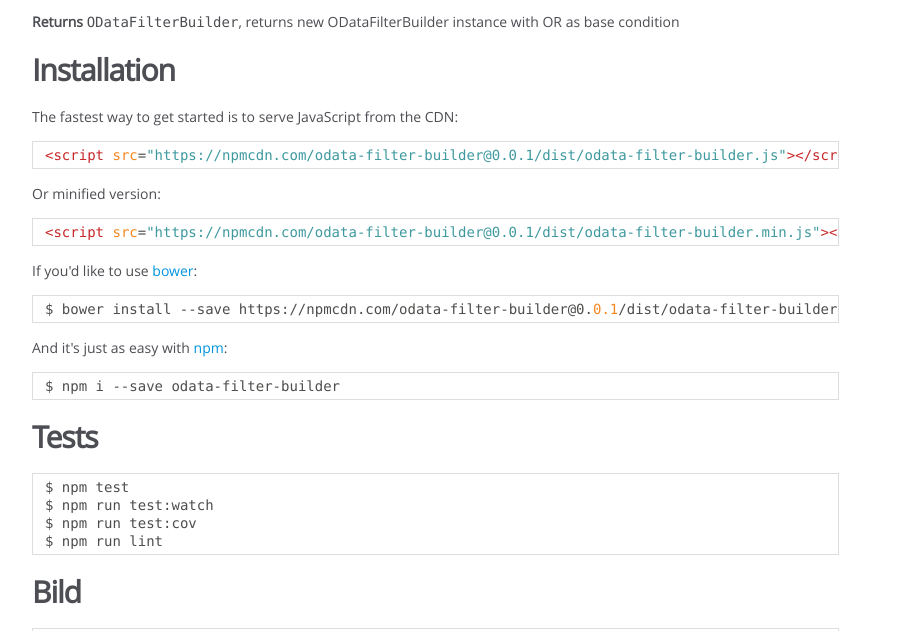
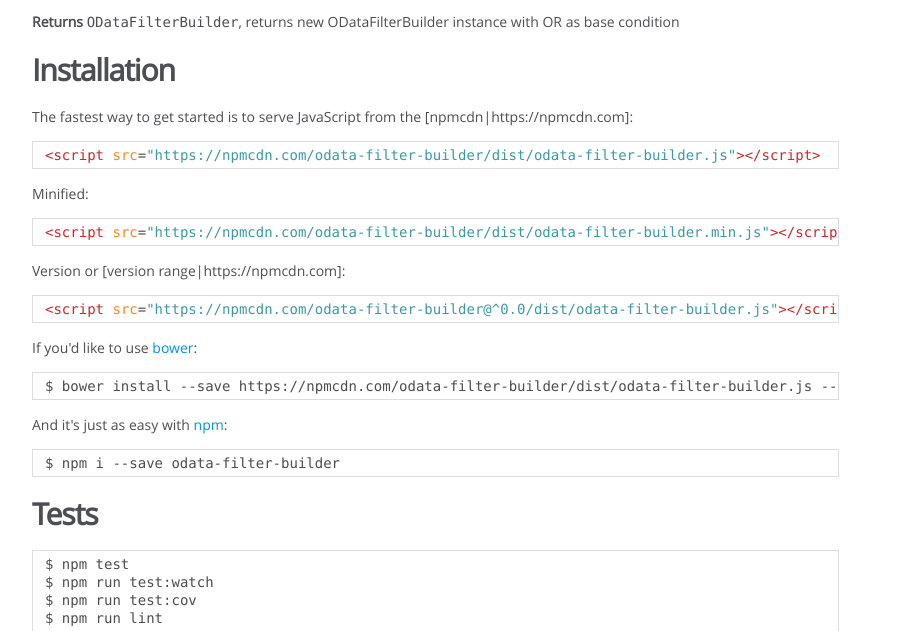
Before and after one commit to bodia-uz/odata-filter-builder, a website: page jsdoc/index.html in a window 1280 px wide. Shown: the part 1920-2551 px from the top of the page, without its empty margins (0-918 px from the left). Drawn offline with Linux system fonts and the light colour scheme.

Commit message:
Update jsdoc

```diff
--- a/jsdoc/index.html
+++ b/jsdoc/index.html
@@ -105,10 +105,11 @@ f.or()
  .eq('a', 1)
  .eq('b', 2)
  .toString();</code></pre><p><strong>Returns</strong> <code>ODataFilterBuilder</code>, returns new ODataFilterBuilder instance with OR as base condition</p>
-<h2>Installation</h2><p>The fastest way to get started is to serve JavaScript from the CDN:</p>
-<pre class="prettyprint source lang-html"><code>&lt;script src=&quot;https://npmcdn.com/odata-filter-builder@0.0.1/dist/odata-filter-builder.js&quot;>&lt;/script></code></pre><p>Or minified version:</p>
-<pre class="prettyprint source lang-html"><code>&lt;script src=&quot;https://npmcdn.com/odata-filter-builder@0.0.1/dist/odata-filter-builder.min.js&quot;>&lt;/script></code></pre><p>If you'd like to use <a href="http://bower.io">bower</a>:</p>
-<pre class="prettyprint source lang-sh"><code>$ bower install --save https://npmcdn.com/odata-filter-builder@0.0.1/dist/odata-filter-builder.js --save</code></pre><p>And it's just as easy with <a href="http://npmjs.com">npm</a>:</p>
+<h2>Installation</h2><p>The fastest way to get started is to serve JavaScript from the [npmcdn|https://npmcdn.com]:</p>
+<pre class="prettyprint source lang-html"><code>&lt;script src=&quot;https://npmcdn.com/odata-filter-builder/dist/odata-filter-builder.js&quot;>&lt;/script></code></pre><p>Minified:</p>
+<pre class="prettyprint source lang-html"><code>&lt;script src=&quot;https://npmcdn.com/odata-filter-builder/dist/odata-filter-builder.min.js&quot;>&lt;/script></code></pre><p>Version or [version range|https://npmcdn.com]:</p>
+<pre class="prettyprint source lang-html"><code>&lt;script src=&quot;https://npmcdn.com/odata-filter-builder@^0.0/dist/odata-filter-builder.js&quot;>&lt;/script></code></pre><p>If you'd like to use <a href="http://bower.io">bower</a>:</p>
+<pre class="prettyprint source lang-sh"><code>$ bower install --save https://npmcdn.com/odata-filter-builder/dist/odata-filter-builder.js --save</code></pre><p>And it's just as easy with <a href="http://npmjs.com">npm</a>:</p>
 <pre class="prettyprint source lang-sh"><code>$ npm i --save odata-filter-builder</code></pre><h2>Tests</h2><pre class="prettyprint source lang-sh"><code>$ npm test
 $ npm run test:watch
 $ npm run test:cov
@@ -129,7 +130,7 @@ $ npm run lint</code></pre><h2>Bild</h2><pre class="prettyprint source lang-sh">
 <br class="clear">
 
 <footer>
-    Documentation generated by <a href="https://github.com/jsdoc3/jsdoc">JSDoc 3.4.0</a> on Sun Mar 20 2016 23:09:33 GMT+0200 (EET)
+    Documentation generated by <a href="https://github.com/jsdoc3/jsdoc">JSDoc 3.4.0</a> on Sun Mar 20 2016 23:30:48 GMT+0200 (EET)
 </footer>
 
 <script> prettyPrint(); </script>
```
Also changed, not shown: jsdoc/ODataFilterBuilder.functions.html (+1 -1 lines), jsdoc/ODataFilterBuilder.html (+1 -1 lines), jsdoc/ODataFilterBuilder.js.html (+1 -1 lines).
